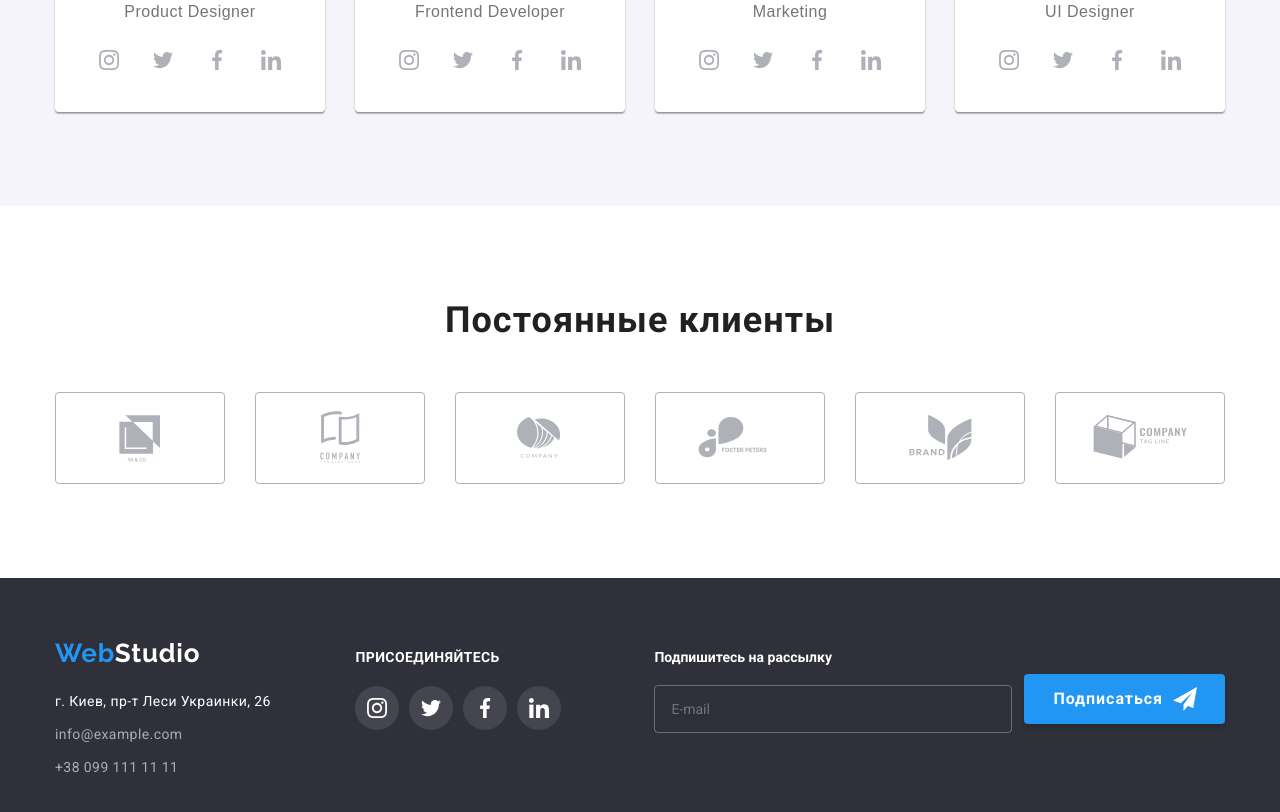
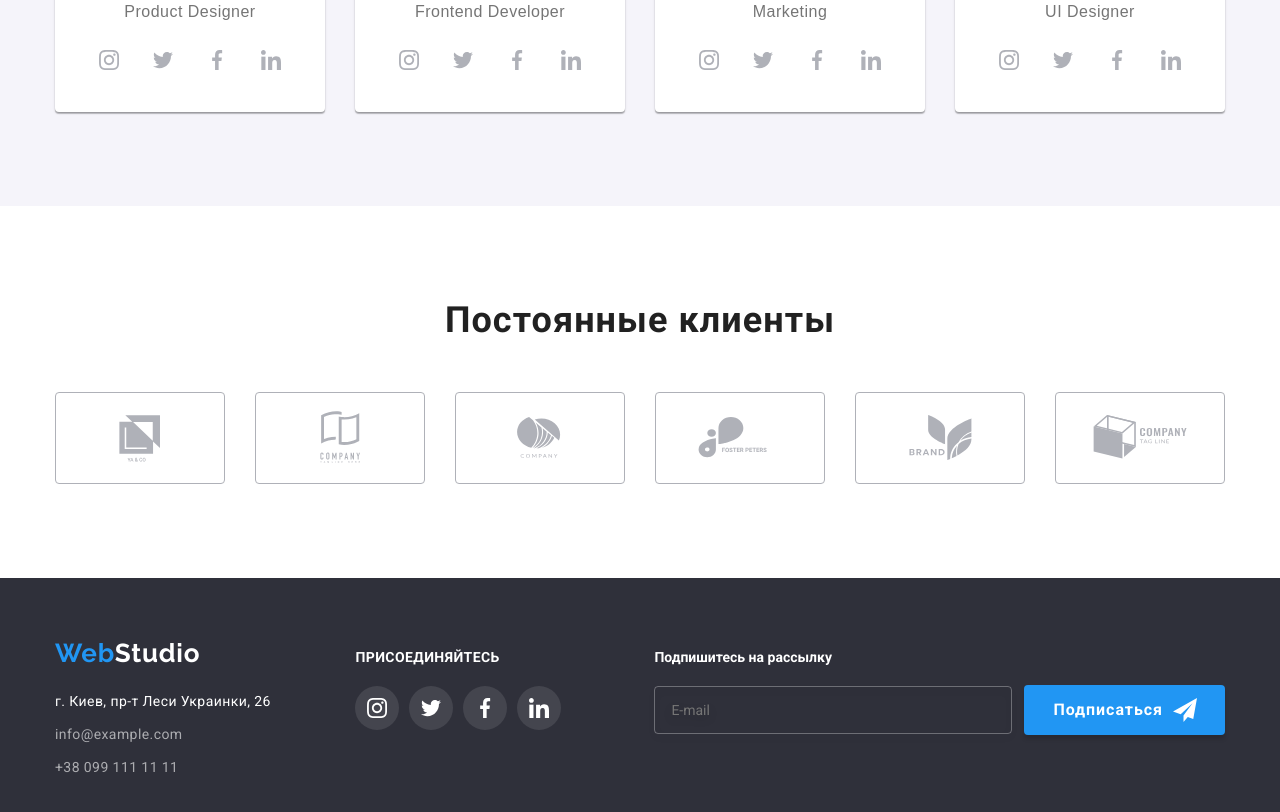
Before and after one commit to ocherik/goit-markup-hw-08, a plain HTML site: page index.html in a window 1280 px wide. Shown: the part 2098-2910 px from the top of the page. Drawn offline with nearby package versions, Linux system fonts and the light colour scheme.

Commit message:
футер десктоп

```diff
--- a/sass/components/_footer-form.scss
+++ b/sass/components/_footer-form.scss
@@ -27,8 +27,6 @@
 .subscribe__input {
   width: 100%;
   padding: 15px 16px;
-  margin-bottom: 20px;
-  margin-top: 20px;
   border: 1px solid rgba(255, 255, 255, 0.3);
   filter: drop-shadow(0px 4px 4px rgba(0, 0, 0, 0.15));
   border-radius: 4px;
--- a/sass/components/_titles.scss
+++ b/sass/components/_titles.scss
@@ -44,3 +44,8 @@ h3.social-title {
   text-transform: uppercase;
   margin-bottom: 20px;
 }
+
+.footer__title {
+  display: block;
+  margin-bottom: 20px;
+}
```
Also changed, not shown: css/main.css, css/main.min.css, 2 other files.
